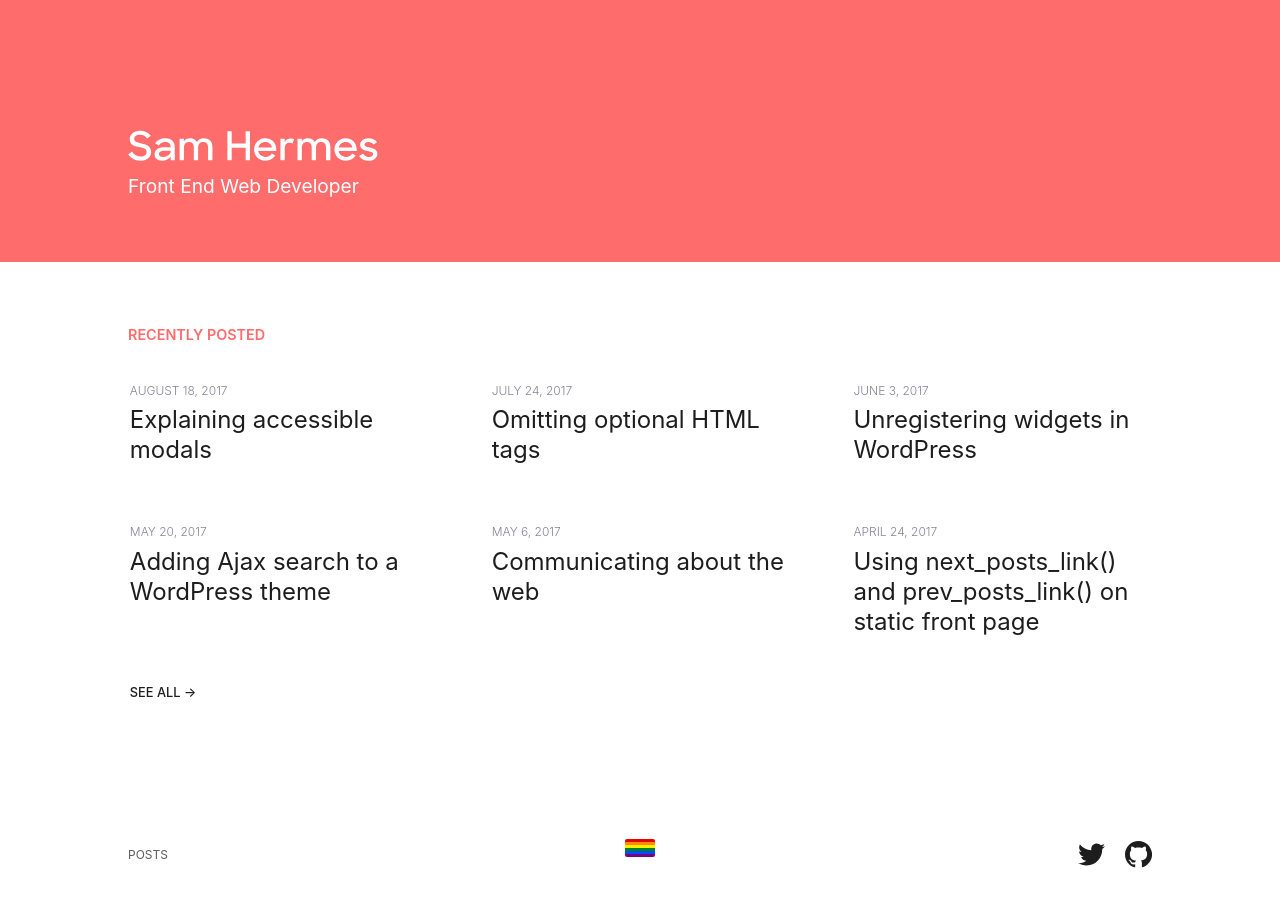
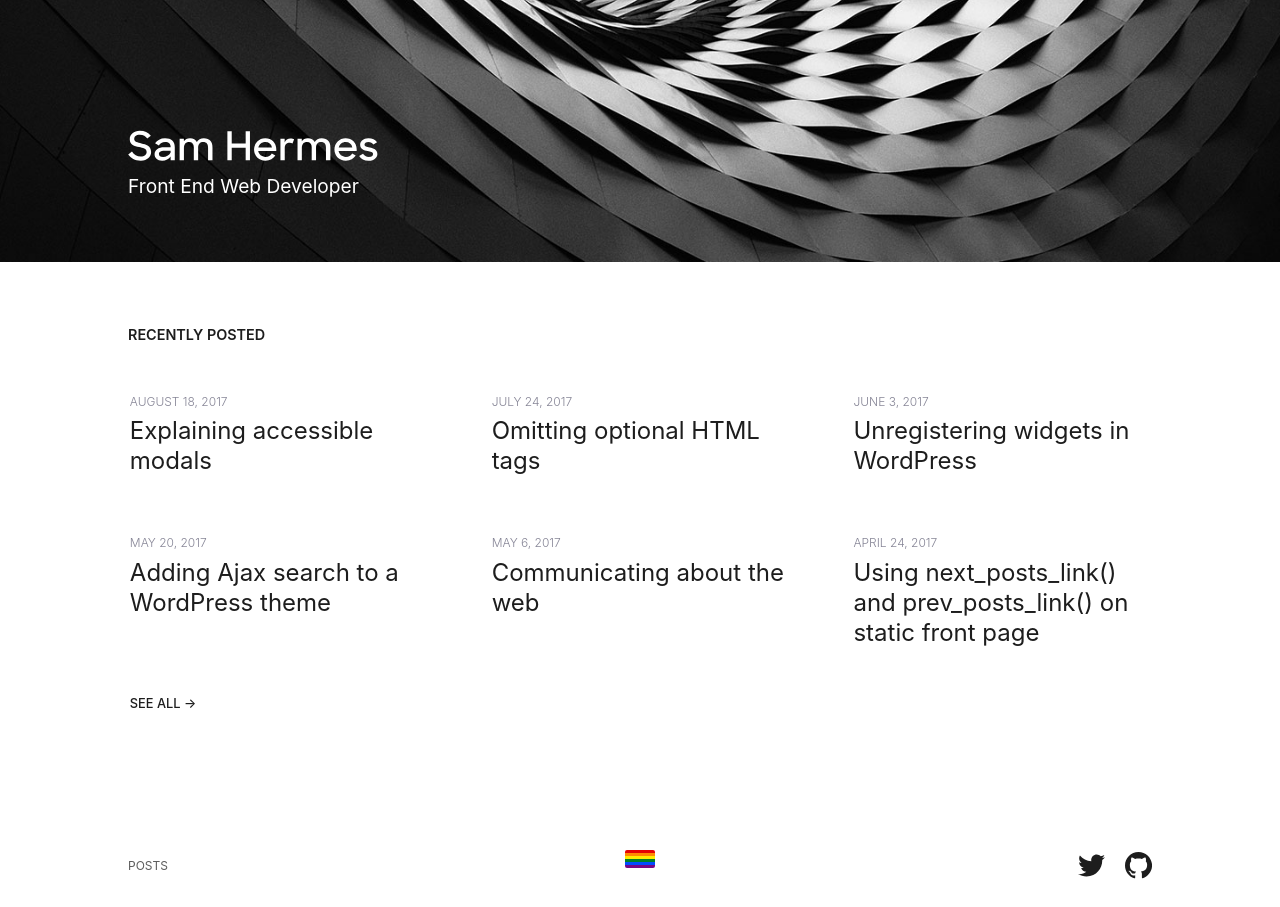
Before and after one commit to samhermes/samhermes.github.io, a Jekyll site: the page built from index.md, in a window 1280 px wide. Built offline with Jekyll 4.4.1, drawn with Linux system fonts in a browser that asks for light colours.

Commit message:
Use image for homepage header

```diff
--- a/_sass/_home.scss
+++ b/_sass/_home.scss
@@ -5,11 +5,26 @@
 }
 
 .home-header {
-  padding: 2.5em 5% 5%;
-  background: #ff6c6c;
+  padding: 5.5em 5% 5%;
+  background: #1D1D1D;
+  background: url('/img/home/header-sm.jpg') no-repeat center;
+  background-size: cover;
+
+  @media (-webkit-min-device-pixel-ratio: 2), (min-resolution: 192dpi) {
+    background-image: url('/img/home/header-sm-2x.jpg');
+  }
 
   @media screen and (min-width: 28.125em) {
-    padding: 10% 10% 5%;
+    padding: 6.5em 10% 5%;
+  }
+
+  @media screen and (min-width: 45em) {
+    padding-top: 10%;
+    background-image: url('/img/home/header-lg.jpg');
+
+    @media (-webkit-min-device-pixel-ratio: 2),(min-resolution: 192dpi) {
+      background-image: url('/img/home/header-lg-2x.jpg');
+    }
   }
 
   .contain {
@@ -63,11 +78,10 @@
     font-size: 0.9em;
     text-transform: uppercase;
     font-weight: 600;
-    margin: 0 0 1.5rem;
-    color: #ff6c6c;
+    margin: 0 0 2rem;
 
     @media screen and (min-width: 28.125em) {
-      margin: 0 0 2.5rem;
+      margin: 0 0 5%;
     }
   }
 
```
Also changed, not shown: img/home/header-lg-2x.jpg (added), img/home/header-lg.jpg (added), img/home/header-sm-2x.jpg (added), img/home/header-sm.jpg (added).
